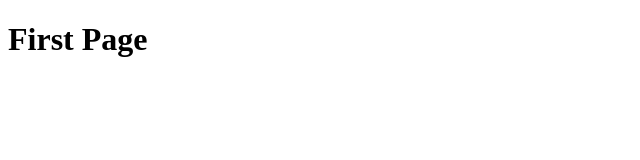
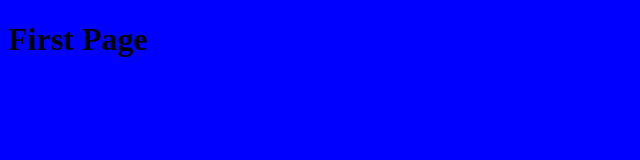
Before and after one commit to carlpenn/git-learning, a plain HTML site: page index.html in a window 1280 px wide. Shown: the whole page, without its empty margins (0-640 px from the left). Drawn offline with Linux system fonts and the light colour scheme; files that its build step writes are made by us from their sources.

Commit message:
I added the main.css path to the index file and changed the background color to blue

```diff
--- a/css/main.css
+++ b/css/main.css
@@ -0,0 +1,3 @@
+body {
+    background: blue;
+}
--- a/index.html
+++ b/index.html
@@ -4,6 +4,7 @@
     <meta charset="UTF-8">
     <meta name="viewport" content="width=device-width, initial-scale=1.0">
     <meta http-equiv="X-UA-Compatible" content="ie=edge">
+    <link rel="stylesheet" href="/git-course/css/main.css">
     <title>Document</title>
 </head>
 <body>
```
